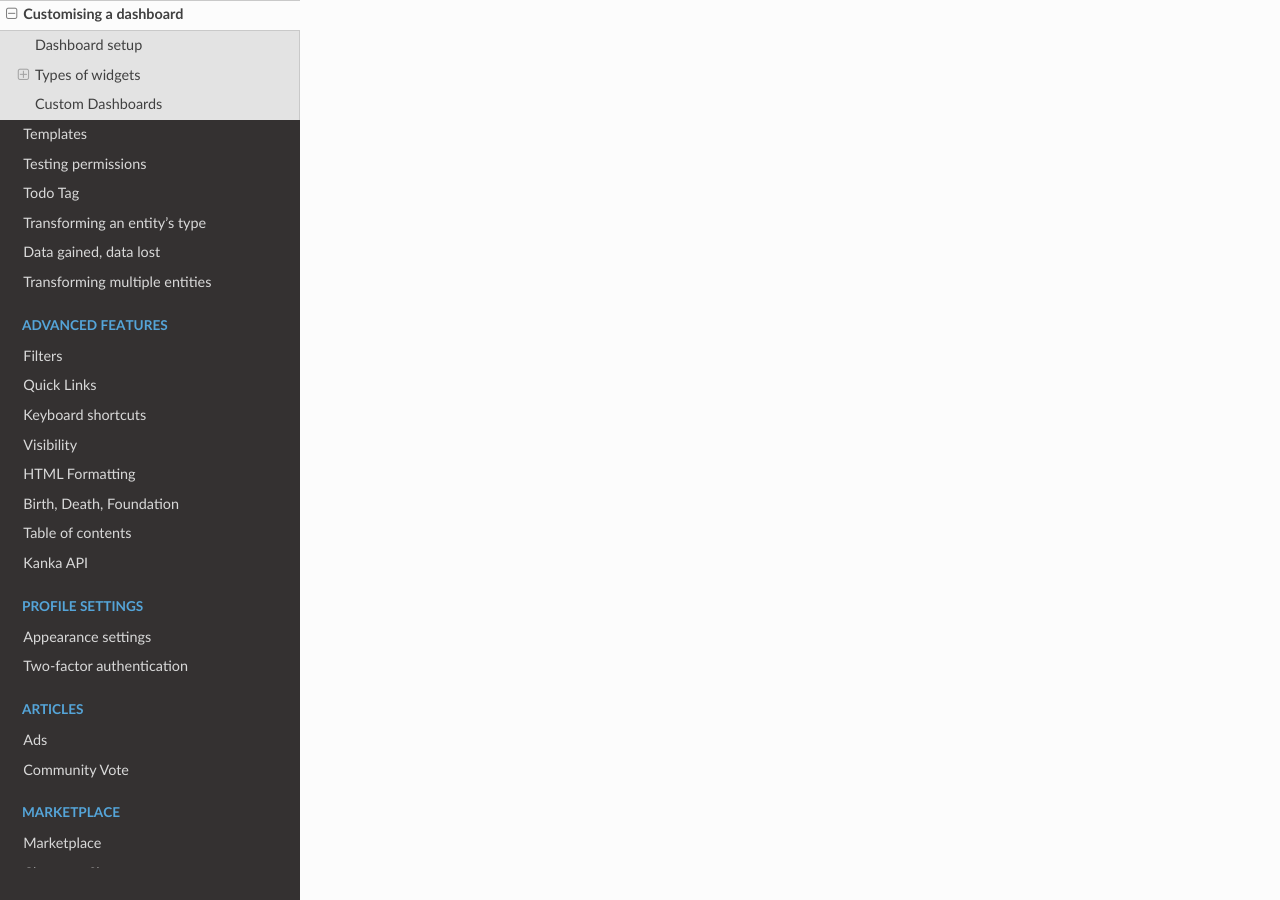
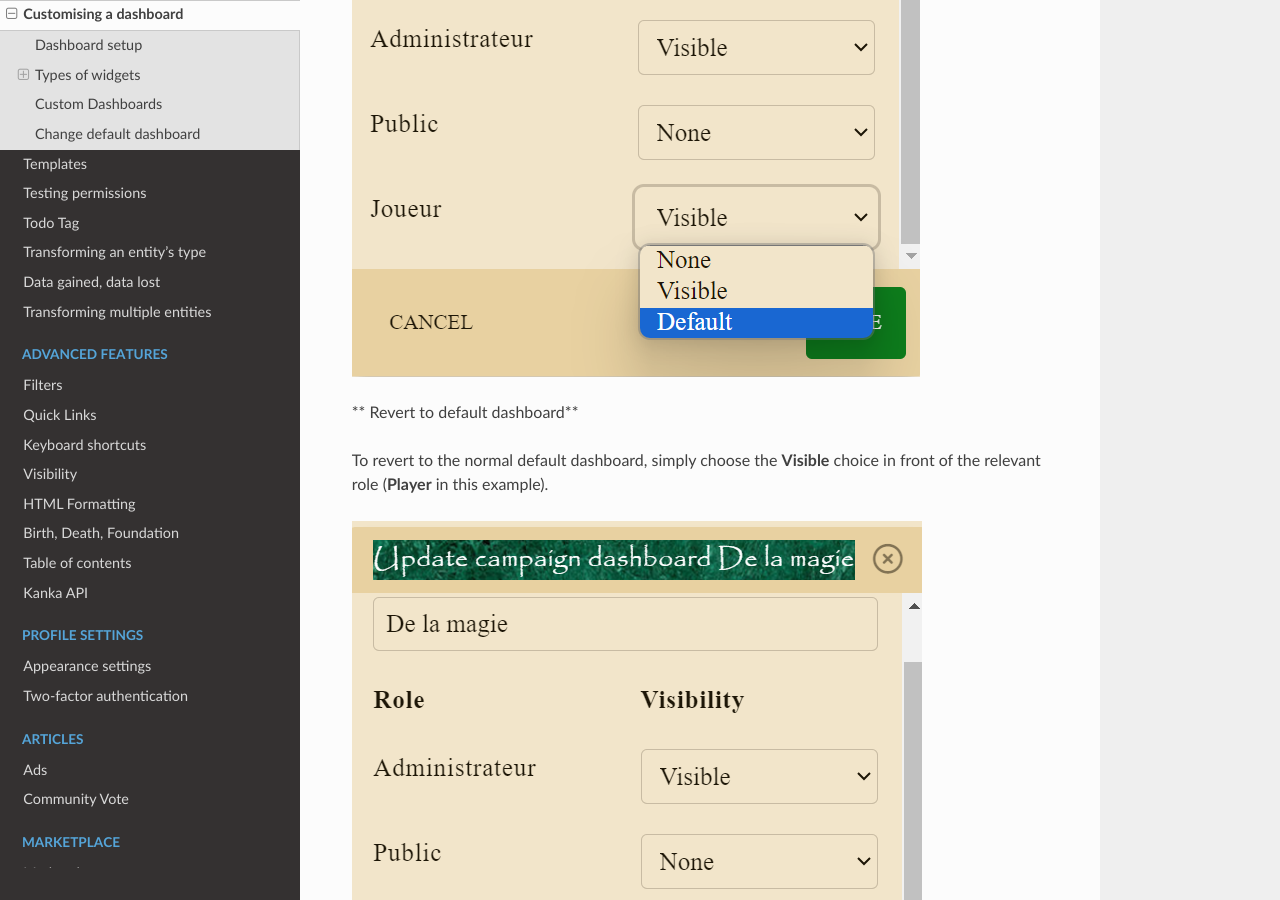
Before and after one commit to owlchester/kanka-docs, a Sphinx documentation site: the page built from docs/source/guides/dashboard.md, in a window 1280 px wide and 900 px high, scrolled down 3984 px. Built offline with Sphinx 7.4.7 and the Read the Docs theme 2.0.0, drawn with Linux system fonts in a browser that asks for light colours; some of the changed text lies outside the part shown.

Commit message:
add images

```diff
--- a/docs/source/guides/dashboard.md
+++ b/docs/source/guides/dashboard.md
@@ -62,3 +62,17 @@
 [Boosted campaigns](https://kanka.io/en-US/boosters) can have more than a single dashboard.
 
 Non-default dashboards have their own simple permission engine linked to the campaign's roles. For example, a dashboard can be the default one for your players, with a focus on their current quest progress.
+
+## Change default dashboard
+
+You can change the default dashboard by clicking on the **Action** button and choosing **Default** in the **Player** menu.
+
+![Edit default dashboard](img/db_action_btn.png)
+
+![Change visibility](img/db_default_menu.png)
+
+** Revert to default dashboard**
+
+To revert to the normal default dashboard, simply choose the **Visible** choice in front of the relevant role (**Player** in this example).
+
+![Revert to normal default](img/db_visible_menu.png)
```
Also changed, not shown: docs/source/guides/img/db_action_btn.png (added), docs/source/guides/img/db_default_menu.png (added), docs/source/guides/img/db_visible_menu.png (added).
